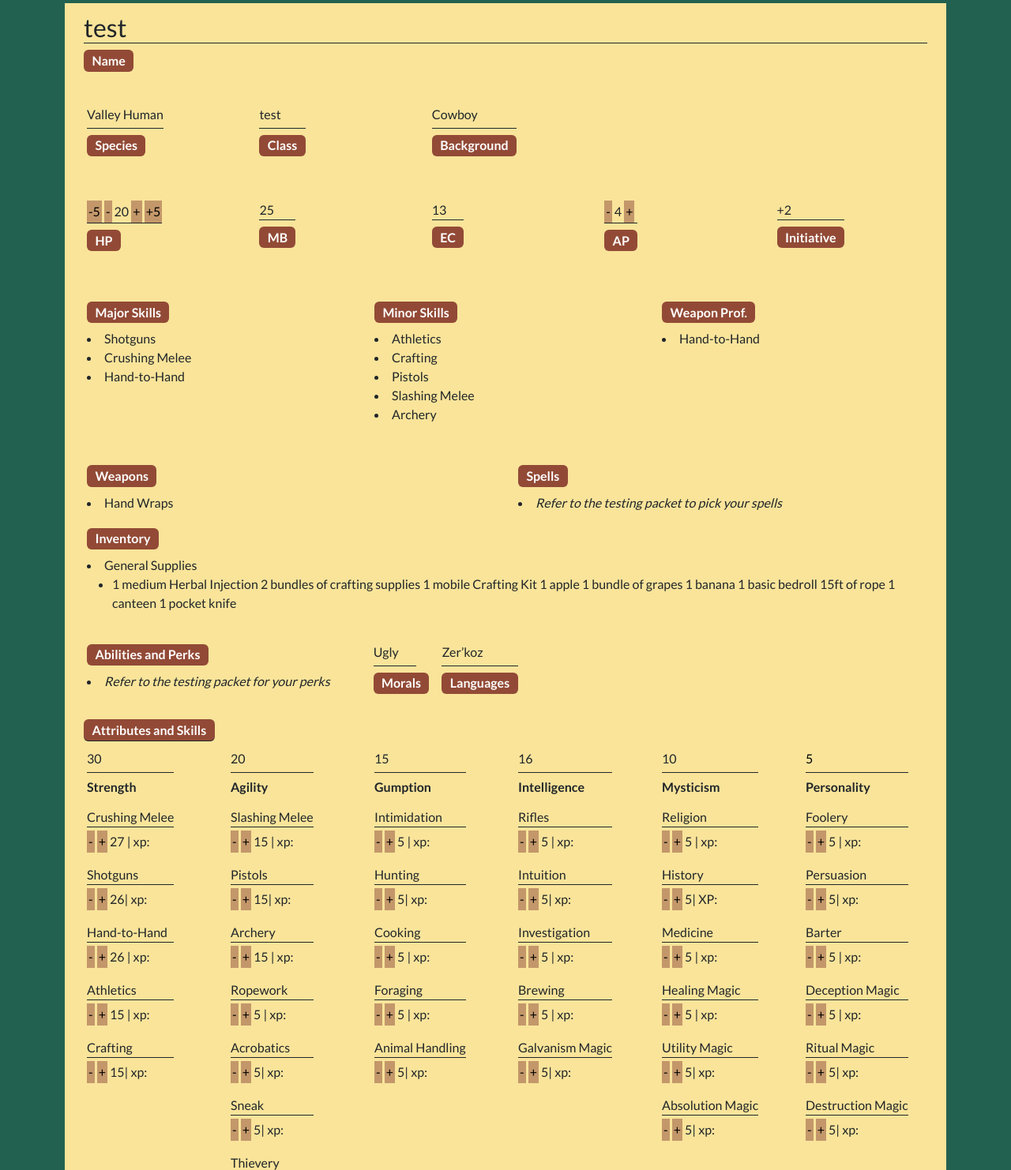
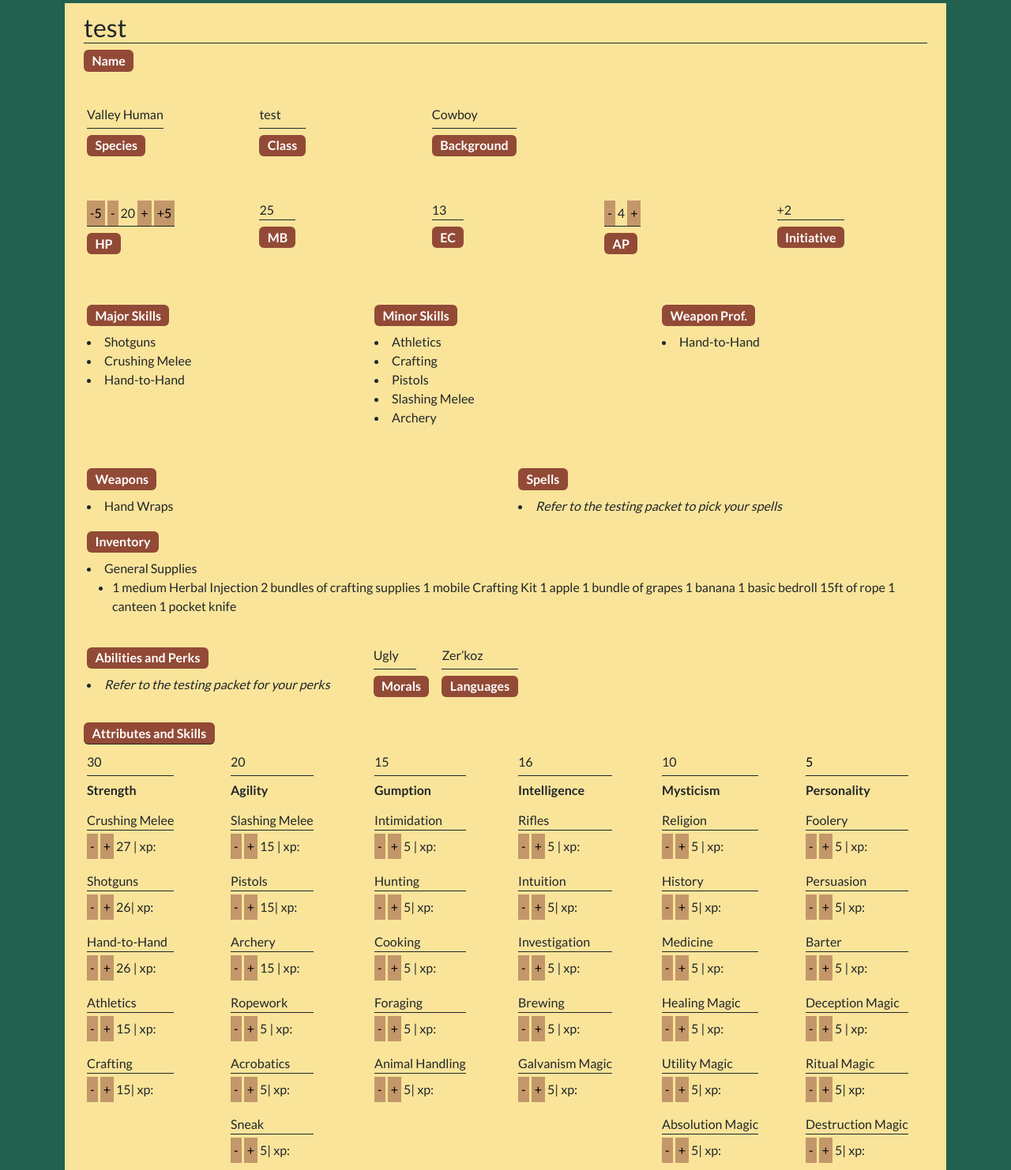
Before and after one commit to grantNixon/WWTTRPG, a Django app: page /create/character_detail/2 in a window 1280 px wide. Shown: the part 56-1538 px from the top of the page at 79% size. Run offline with Django 5.2, Linux system fonts and the light colour scheme; data comes from the database, SQL or seed files in the repository.

Commit message:
Updated character detail

```diff
--- a/WTTRPG/create/templates/create/character_detail.html
+++ b/WTTRPG/create/templates/create/character_detail.html
@@ -7,7 +7,7 @@
           background-color: #C3976A;
           border: none;
           color: black;
-          padding: 2px;
+          padding: 4px;
           cursor: pointer;
       }
       </style>
@@ -416,7 +416,7 @@
                       <p class="border-bottom border-dark mb-1">History</p>
                       <button id="history" class="skill-btn" onclick="decreaseXP('history')">-</button>
                         <button class="skill-btn" onclick="increaseXP('history')">+</button>
-                      <span id="history-skill">{{character.sk_history}}| XP: <span id="history-xp-tracker"></span></span>
+                      <span id="history-skill">{{character.sk_history}}| xp: <span id="history-xp-tracker"></span></span>
                       <div class="mt-3 mb-1"></div>
 
                       <p class="border-bottom border-dark mb-1">Medicine</p>
```
